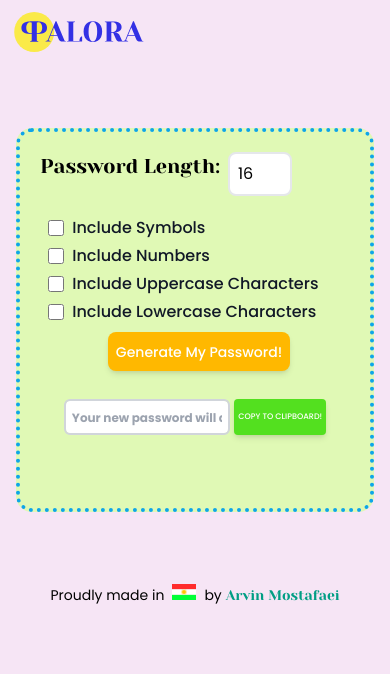
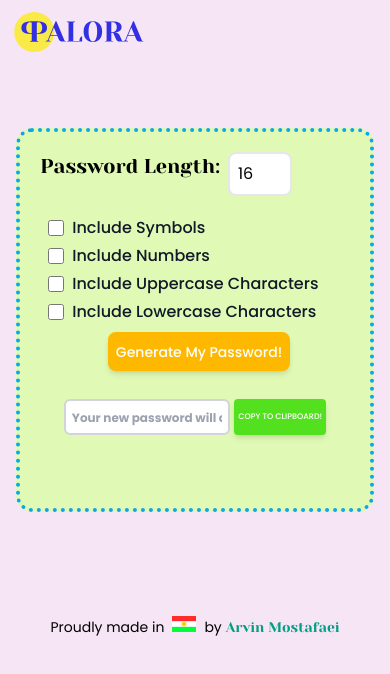
Before and after one commit to arviinmo/palora, a Next.js app: page / in a window 390 px wide. Shown: the top 674 px of the page. Built offline with nearby package versions, Linux system fonts and the light colour scheme.

Commit message:
add some style

```diff
--- a/pages/index.js
+++ b/pages/index.js
@@ -35,7 +35,7 @@ export default function Home() {
             <PassGen />
           </div>
         </div>
-        <footer className="font-Poppins lg:mt-[14rem] ma:mt-[8rem] xs:mt-[4.5rem] xs:text-sm sl:text-lg flex flex-wrap items-center">
+        <footer className="font-Poppins lg:mt-[14rem] ma:mt-[8rem] xs:mt-[6.5rem] xs:text-sm sl:text-lg flex flex-wrap items-center">
           Proudly made in
           <Link href="#">
             <a className="pl-1 pr-1" target="_blank">
```
